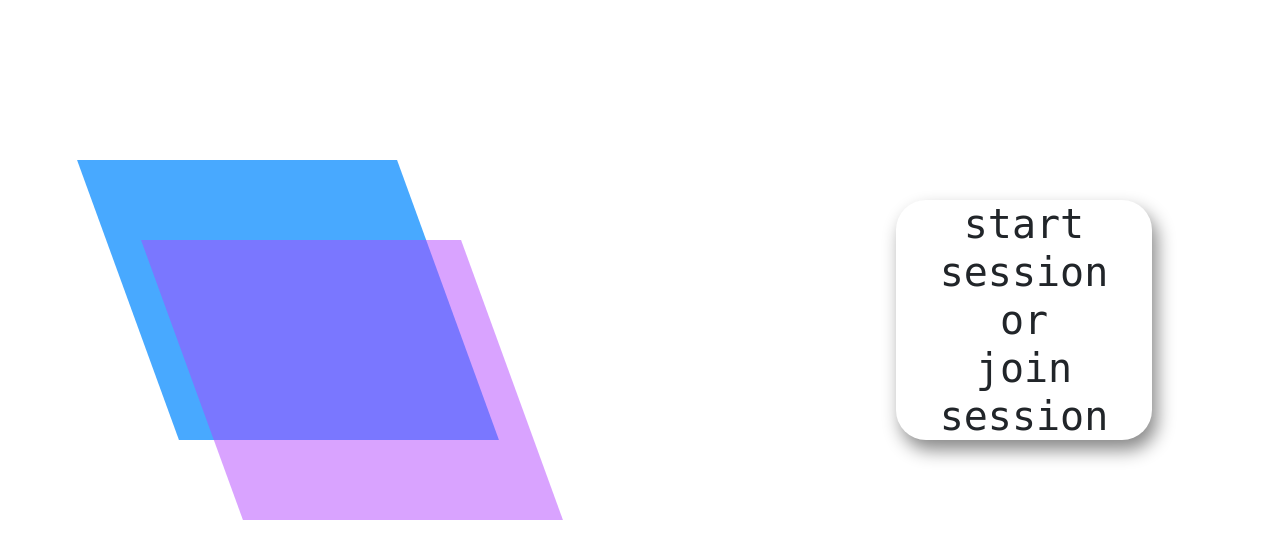
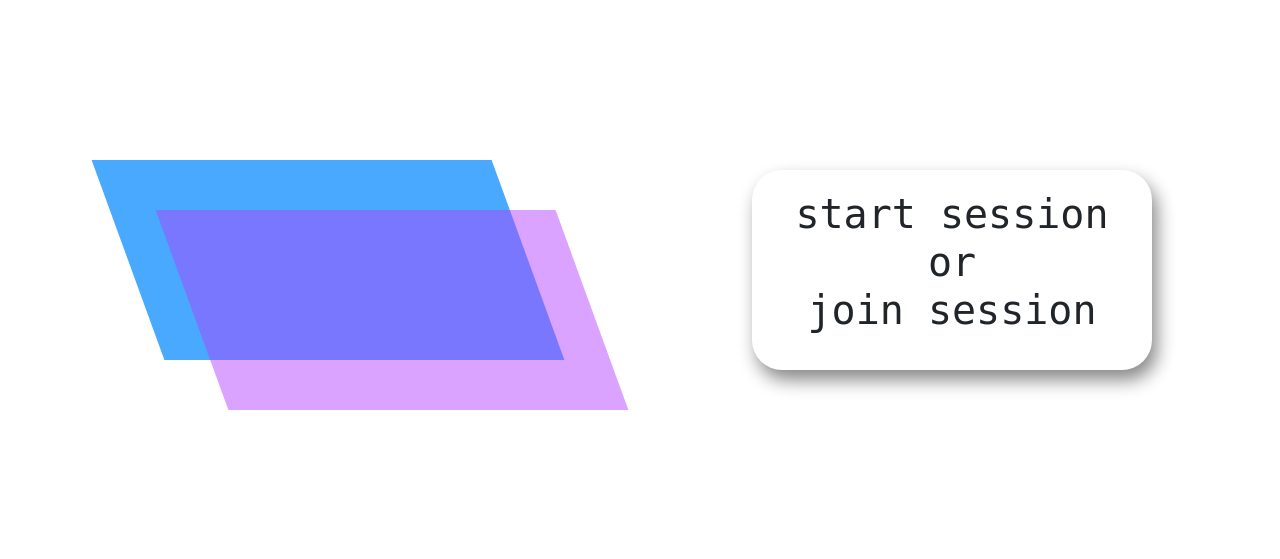
Before and after one commit to RGBHack/Fabric, a Flask app: page / in a window 1280 px wide. Shown: the part 89-648 px from the top of the page. Run offline with Flask 2, Linux system fonts and the light colour scheme; some libraries are stand-ins or nearby versions; some web fonts are replaced.

Commit message:
change css units

```diff
--- a/templates/draw.html
+++ b/templates/draw.html
@@ -108,6 +108,7 @@
 
         </script>
 <body onload="init()">
+    I am editing room {{ id }} with password {{ password }}
     <canvas id="can" width="1000px" height="1000px" style="position:relative;top:10%;border:2px solid;"></canvas>
     <input type="button" value="clear" id="clr" size="23" onclick="erase()" style="position:relative;top:30px;">
 </body>
--- a/templates/index.html
+++ b/templates/index.html
@@ -46,8 +46,8 @@
         }
 
         .parallelogram-blue {
-            width: 25vw;
-            height: 35vh;
+            width: 400px;
+            height: 200px;
             transform: skew(20deg);
             background: #48a9ffff;
             margin-left: 10vw;
@@ -56,25 +56,26 @@
         }
 
         .parallelogram-purple {
-            width: 25vw;
-            height: 35vh;
+            width: 400px;
+            height: 200px;
             transform: skew(20deg);
             background: #b042ff7b;
             margin-left: 15vw;
-            margin-top: -25vh;
+            margin-top: -150px;
             margin-right: 0;
         }
 
         .main-text {
-            width: 20vw;
-            height: 30vh;
+            width: 400px;
+            height: 200px;
             background: white;
-            margin-top: -40vh;
+            margin-top: -240px;
             margin-right: 10vw;
             float: right;
             text-align: center;
             border-radius: 30px;
             box-shadow: 5px 10px 18px #888888;
+            padding: 20px;
         }
 
         .main-text h1 {
@@ -111,7 +112,6 @@
         ::-webkit-scrollbar-thumb:hover {
             background: #48a9ffff;
             background: linear-gradient(180deg, rgba(33, 148, 249, 1) 0%, rgba(181, 76, 255, 1) 100%);
-            ;
             border-radius: 10px;
         }
     </style>
```
